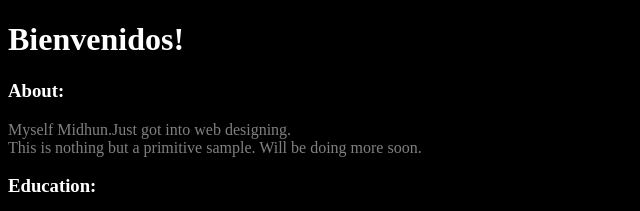
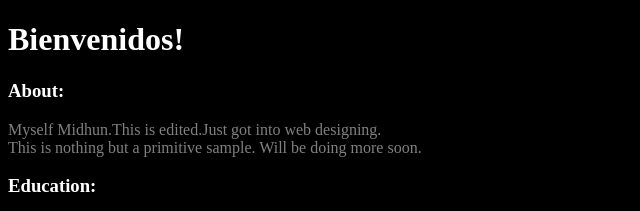
Before and after one commit to MIDHUN1307/Sample, a plain HTML site: page index.html in a window 1280 px wide. Shown: the top 211 px of the page, without its empty margins (0-640 px from the left). Drawn offline with Linux system fonts and the light colour scheme.

Commit message:
Update index.html

```diff
--- a/index.html
+++ b/index.html
@@ -9,7 +9,7 @@
 <font color="white"><h3>About:
 </h3></font>
 <font color="grey">
-    Myself Midhun.Just got into web designing.<br>
+    Myself Midhun.This is edited.Just got into web designing.<br>
     This is nothing but a primitive sample.
     Will be doing more soon.
 </font>
```
